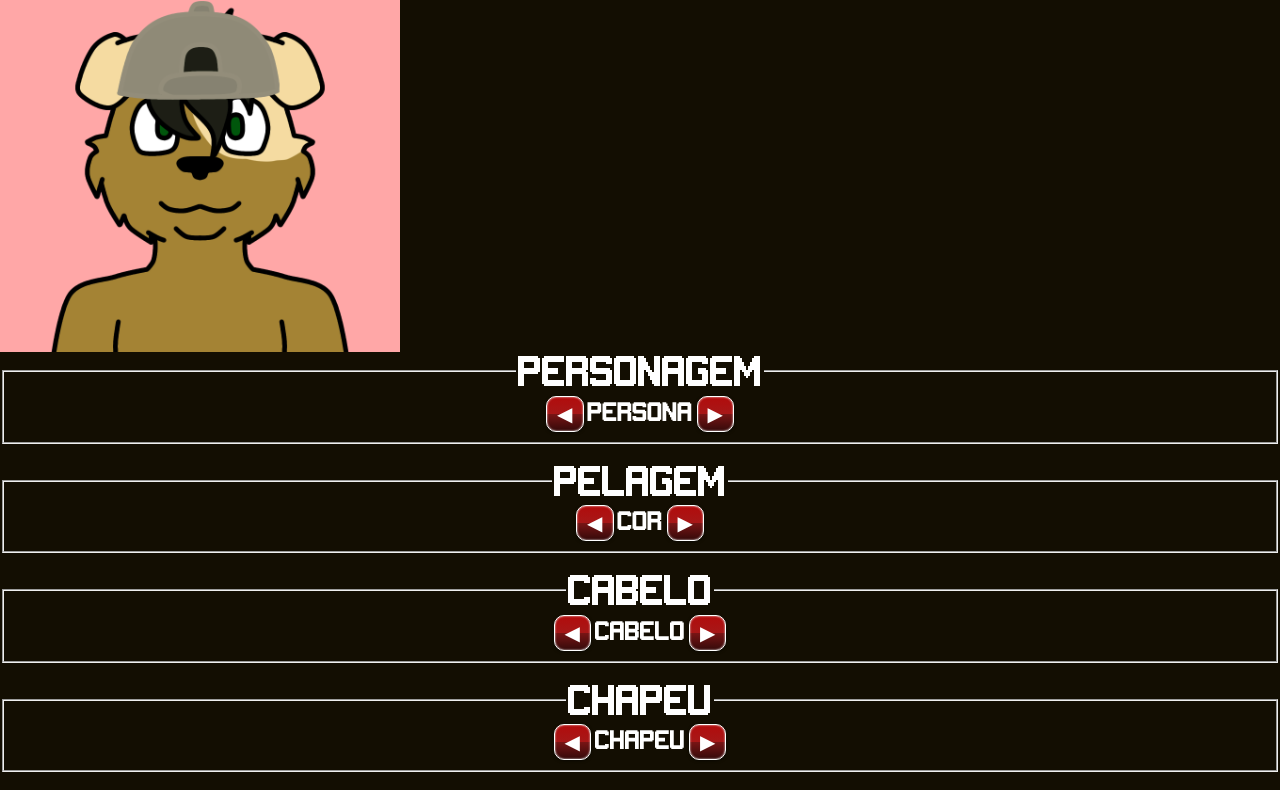
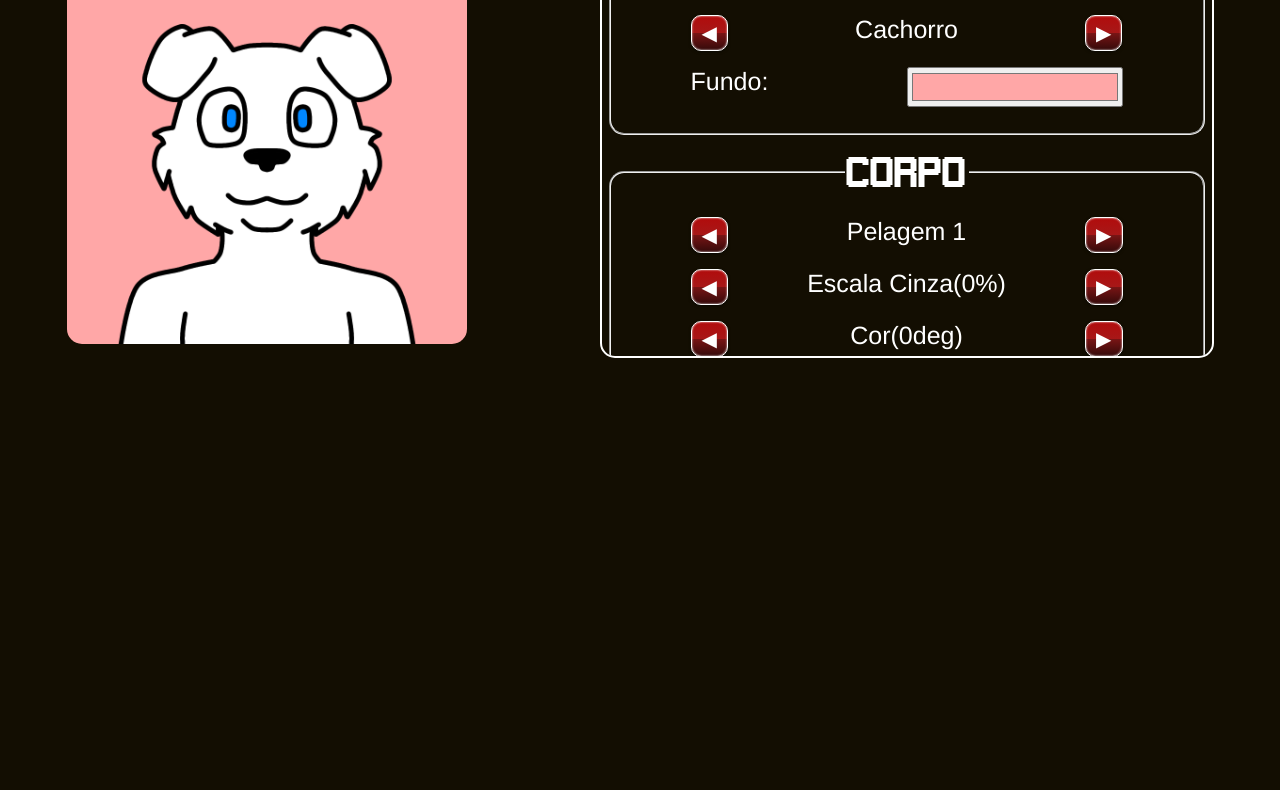
Before and after one commit to NikolasEduardo/ProjectGameplays, a plain HTML site: page public/personagem.html in a window 1280 px wide. Shown: the part 233-1023 px from the top of the page. After the commit the page ends 800 px from the top, so only its background shows below. Drawn offline with Linux system fonts and the light colour scheme.

Commit message:
customizar personagem completo

```diff
--- a/public/css/personagem.css
+++ b/public/css/personagem.css
@@ -11,8 +11,15 @@
 body {
     background: rgb(19, 14, 2);
     color: white;
+    display: flex;
+    flex-direction: column;
+    align-items: center;
     padding: 0;
     margin: 0;
+}
+
+::-webkit-scrollbar {
+    display: none;
 }
 
 h1 {
@@ -21,7 +28,7 @@ h1 {
     font-style: normal;
     margin: 20px auto;
     font-family: "FonteGamer";
-    font-size: 70px;
+    font-size: 60px;
     text-transform: uppercase;
     color: #ffcdcd;
     text-shadow: 0 0 5px #ffd9d9, 0 0 10px #ffa7a7,
@@ -44,40 +51,68 @@ a {
         0px -1px 0px rgba(000, 000, 000, 0.2) 0px 1px 0px rgba(255, 255, 255, 1);
 }
 
+div#customizacao {
+    width: 100%;
+    display: flex;
+    flex-direction: row;
+    justify-content: space-evenly;
+}
+
 div#personagem {
     width: 400px;
     height: 400px;
     background-position: center;
     background-size: cover;
     background-color: #ffa7a7;
+    position: relative;
+    border-radius: 15px;
 }
 
-div#personagem> div {
+div#personagem> :nth-child(1) {
     width: 100%;
     height: 100%;
+    position: absolute;
     background-size: cover;
-    background-image: url("../images/customizar/Personagens/Cachorro/3.png");
-    filter: brightness(100%) contrast(100%) grayscale(0%) hue-rotate(10deg) invert(0%) saturate(100%) sepia(0%);
 }
 
-div#personagem> div > div {
+div#personagem> :nth-child(2) {
     width: 100%;
     height: 100%;
+    position: absolute;
     background-size: cover;
-    background-image: url("../images/customizar/Cabelos/Cabelo1/1.png");
-    filter: brightness(50%) contrast(100%) grayscale(90%) hue-rotate(90deg) invert(0%) saturate(100%) sepia(50%);
 }
 
-div#personagem> div > div > div {
+div#personagem> :nth-child(3) {
     width: 100%;
     height: 100%;
+    position: absolute;
     background-size: cover;
-    background-image: url("../images/customizar/Chapéus/2.png");
-    filter: brightness(10%) contrast(100%) grayscale(10%) hue-rotate(90deg) invert(100%) saturate(100%) sepia(0%);
 }
 
-legend,
-label {
+#opcoes {
+    width: 70%;
+    min-width: 400px;
+    max-width: 600px;
+    padding: 5px;
+    height: 400px;
+    overflow-y: scroll;
+    border: 2px white solid;
+    border-radius: 15px;
+}
+
+fieldset {
+    padding: 10px 80px;
+    border-radius: 15px;
+}
+
+fieldset>p {
+    width: 100%;
+    display: flex;
+    flex-direction: row;
+    justify-content: space-between;
+}
+
+legend {
     font-family: 'FonteComum';
     cursor: default;
 }
@@ -87,7 +122,13 @@ legend {
 }
 
 label {
-    font-size: 20px;
+    font-size: 25px;
+    font-family: 'Franklin Gothic Medium', 'Arial Narrow', Arial, sans-serif;
+}
+
+input[type="color"] {
+    width: 50%;
+    height: 40px;
 }
 
 button {
@@ -104,3 +145,40 @@ button {
     text-shadow:
         0px -1px 0px rgba(000, 000, 000, 0.2) 0px 1px 0px rgba(255, 255, 255, 1);
 }
+
+@media (max-width: 1030px) {
+    div#customizacao {
+        width: 100%;
+        display: flex;
+        flex-direction: column;
+        align-items: center;
+    }
+    #opcoes {
+        height: 40vh;
+        border: 2px white solid;
+        border-radius: 15px;
+    }
+}
+
+@media (max-width: 650px) {
+    h1 {
+        font-size: 50px;
+    }
+
+    div#personagem {
+        width: 350px;
+        height: 350px;
+    }
+
+    div#customizacao {
+        width: 95%;
+    }
+
+    #opcoes {
+        width: 100%;
+    }
+
+    fieldset {
+        padding: 10px 30px;
+    }
+}
--- /dev/null
+++ b/public/js/personagem.js
@@ -0,0 +1,350 @@
+fundoPersonagem = "#ffa7a7";
+document.getElementById('corFundo').value = fundoPersonagem;
+
+custPersona = document.getElementById('corpo');
+personagens = ["Cachorro", "Gato", "Coelho"];
+corpoPersona = 0;
+pelagem = 1;
+
+custCabelo = document.getElementById('cabelo');
+tipoCabelo = 0;
+coloracaoCabelo = 1;
+
+custChapeu = document.getElementById('chapeu');
+chapeus = ['Nenhum', 'Chapéu', 'Boné',
+    'Cartola', 'Astronauta', 'Deku Dark'];
+tipoChapeu = 0;
+//---------------------------------------------
+brilho = ['10%', '20%', '30%', '40%', '50%',
+    '60%', '70%', '80%', '90%', '100%'];
+
+brilhoCabelo = 9;
+brilhoChapeu = 9;
+//---------------------------------------------
+grayscale = ['0%', '10%', '20%', '30%', '40%', '50%',
+    '60%', '70%', '80%', '90%', '100%'];
+
+grayscaleCabelo = 0;
+grayscaleChapeu = 0;
+grayscaleCorpo = 0;
+//---------------------------------------------
+hueRotate = ['0deg', '30deg', '60deg', '120deg',
+    '180deg', '210deg', '240deg', '270deg',
+    '300deg', '330deg'];
+
+hueRotateCabelo = 0;
+hueRotateChapeu = 0;
+hueRotateCorpo = 0;
+//---------------------------------------------
+invert = ['0%', '20%', '40%',
+    '60%', '80%', '100%'];
+invertCabelo = 0;
+invertChapeu = 0;
+invertCorpo = 0;
+//---------------------------------------------
+
+
+function trocarPersona(valor) {
+    switch (valor) {
+        case "proxPersonagem":
+            corpoPersona++;
+            if (corpoPersona == 3) {
+                corpoPersona = 0;
+            }
+            break;
+        case "antePersonagem":
+            corpoPersona--;
+            if (corpoPersona == -1) {
+                corpoPersona = 2;
+            }
+            break;
+        case "proxPelagem":
+            pelagem++;
+            if (pelagem == 6) {
+                pelagem = 1;
+            }
+            break;
+        case "antePelagem":
+            pelagem--;
+            if (pelagem == 0) {
+                pelagem = 5;
+            }
+            break;
+    }
+    console.log(`corpo: ${personagens[corpoPersona]} cor: ${pelagem}`);
+    custPersona.style.backgroundImage = `url(images/customizar/Personagens/${personagens[corpoPersona]}/${pelagem}.png)`
+    document.getElementById('personagens').innerHTML = personagens[corpoPersona];
+    document.getElementById('pelagem').innerHTML = `Pelagem ${pelagem}`;
+}
+
+function trocarCabelo(valor) {
+    switch (valor) {
+        case "proxTipo":
+            tipoCabelo++;
+            if (tipoCabelo == 11) {
+                tipoCabelo = 0;
+            }
+            break;
+        case "anteTipo":
+            tipoCabelo--;
+            if (tipoCabelo == -1) {
+                tipoCabelo = 10;
+            }
+            break;
+        case "proxColor":
+            coloracaoCabelo++;
+            if (coloracaoCabelo == 5) {
+                coloracaoCabelo = 1;
+            }
+            break;
+        case "anteColor":
+            coloracaoCabelo--;
+            if (coloracaoCabelo == 0) {
+                coloracaoCabelo = 4;
+            }
+            break;
+    }
+    console.log(`cabelo: ${tipoCabelo} cor: ${coloracaoCabelo}`);
+    if (tipoCabelo != 0) {
+        custCabelo.style.backgroundImage = `url(images/customizar/Cabelos/Cabelo${tipoCabelo}/${coloracaoCabelo}.png)`;
+        document.getElementById('tipo').innerHTML = `Estilo ${tipoCabelo}`;
+    } else {
+        custCabelo.style.backgroundImage = `url()`;
+        document.getElementById('tipo').innerHTML = `Sem Cabelo`;
+    }
+    document.getElementById('color').innerHTML = `Coloração ${coloracaoCabelo}`;
+}
+
+function trocarChapeu(valor) {
+    switch (valor) {
+        case "prox":
+            tipoChapeu++;
+            if (tipoChapeu == 6) {
+                tipoChapeu = 0;
+            }
+            break;
+        case "ante":
+            tipoChapeu--;
+            if (tipoChapeu == -1) {
+                tipoChapeu = 5;
+            }
+            break;
+    }
+    console.log(`chapéu: ${tipoChapeu}`);
+    if (tipoChapeu != 0) {
+        custChapeu.style.backgroundImage = `url(images/customizar/Chapéus/${tipoChapeu}.png)`;
+    } else {
+        custChapeu.style.backgroundImage = `url()`;
+    }
+    document.getElementById('chapeus').innerHTML = chapeus[tipoChapeu];
+}
+
+trocarPersona();
+trocarCabelo();
+trocarChapeu();
+
+function trocarEstilo(valor, estilo, alterar) {
+    switch (estilo) {
+        case "luminosidade":
+            switch (alterar) {
+                case "cabelo":
+                    if (valor == "prox") {
+                        brilhoCabelo++;
+                        if (brilhoCabelo == 10) {
+                            brilhoCabelo = 0
+                        }
+                    } else {
+                        brilhoCabelo--;
+                        if (brilhoCabelo == -1) {
+                            brilhoCabelo = 9
+                        }
+                    }
+                    break;
+                case "chapeu":
+                    if (valor == "prox") {
+                        brilhoChapeu++;
+                        if (brilhoChapeu == 10) {
+                            brilhoChapeu = 0
+                        }
+                    } else {
+                        brilhoChapeu--;
+                        if (brilhoChapeu == -1) {
+                            brilhoChapeu = 9
+                        }
+                    }
+                    break;
+            }
+            break;
+        case "escalacinza":
+            switch (alterar) {
+                case "corpo":
+                    if (valor == "prox") {
+                        grayscaleCorpo++;
+                        if (grayscaleCorpo == 11) {
+                            grayscaleCorpo = 0;
+                        }
+                    } else {
+                        grayscaleCorpo--;
+                        if (grayscaleCorpo == -1) {
+                            grayscaleCorpo = 10;
+                        }
+                    }
+                    break;
+                case "cabelo":
+                    if (valor == "prox") {
+                        grayscaleCabelo++;
+                        if (grayscaleCabelo == 11) {
+                            grayscaleCabelo = 0;
+                        }
+                    } else {
+                        grayscaleCabelo--;
+                        if (grayscaleCabelo == -1) {
+                            grayscaleCabelo = 10;
+                        }
+                    }
+                    break;
+                case "chapeu":
+                    if (valor == "prox") {
+                        grayscaleChapeu++;
+                        if (grayscaleChapeu == 11) {
+                            grayscaleChapeu = 0;
+                        }
+                    } else {
+                        grayscaleChapeu--;
+                        if (grayscaleChapeu == -1) {
+                            grayscaleChapeu = 10;
+                        }
+                    }
+                    break;
+            }
+            break;
+        case "cor":
+            switch (alterar) {
+                case "corpo":
+                    if (valor == "prox") {
+                        hueRotateCorpo++;
+                        if (hueRotateCorpo == 10) {
+                            hueRotateCorpo = 0;
+                        }
+                    } else {
+                        hueRotateCorpo--;
+                        if (hueRotateCorpo == -1) {
+                            hueRotateCorpo = 9;
+                        }
+                    }
+                    break;
+                case "cabelo":
+                    if (valor == "prox") {
+                        hueRotateCabelo++;
+                        if (hueRotateCabelo == 10) {
+                            hueRotateCabelo = 0;
+                        }
+                    } else {
+                        hueRotateCabelo--;
+                        if (hueRotateCabelo == -1) {
+                            hueRotateCabelo = 9;
+                        }
+                    }
+                    break;
+                case "chapeu":
+                    if (valor == "prox") {
+                        hueRotateChapeu++;
+                        if (hueRotateChapeu == 10) {
+                            hueRotateChapeu = 0;
+                        }
+                    } else {
+                        hueRotateChapeu--;
+                        if (hueRotateChapeu == -1) {
+                            hueRotateChapeu = 9;
+                        }
+                    }
+                    break;
+            }
+            break;
+        case "inverter":
+            switch (alterar) {
+                case "corpo":
+                    if (valor == "prox") {
+                        invertCorpo++;
+                        if (invertCorpo == 6) {
+                            invertCorpo = 0;
+                        }
+                    } else {
+                        invertCorpo--;
+                        if (invertCorpo == -1) {
+                            invertCorpo = 5;
+                        }
+                    }
+                    break;
+                case "cabelo":
+                    if (valor == "prox") {
+                        invertCabelo++;
+                        if (invertCabelo == 6) {
+                            invertCabelo = 0;
+                        }
+                    } else {
+                        invertCabelo--;
+                        if (invertCabelo == -1) {
+                            invertCabelo = 5;
+                        }
+                    }
+                    break;
+                case "chapeu":
+                    if (valor == "prox") {
+                        invertChapeu++;
+                        if (invertChapeu == 6) {
+                            invertChapeu = 0;
+                        }
+                    } else {
+                        invertChapeu--;
+                        if (invertChapeu == -1) {
+                            invertChapeu = 5;
+                        }
+                    }
+                    break;
+            }
+            break;
+    }
+    custPersona.style.filter = `
+    grayscale(${grayscale[grayscaleCorpo]})
+    hue-rotate(${hueRotate[hueRotateCorpo]})
+    invert(${invert[invertCorpo]})`
+
+    custCabelo.style.filter = `
+    brightness(${brilho[brilhoCabelo]})
+    grayscale(${grayscale[grayscaleCabelo]})
+    hue-rotate(${hueRotate[hueRotateCabelo]})
+    invert(${invert[invertCabelo]})`
+
+    custChapeu.style.filter = `
+    brightness(${brilho[brilhoChapeu]})
+    grayscale(${grayscale[grayscaleChapeu]})
+    hue-rotate(${hueRotate[hueRotateChapeu]})
+    invert(${invert[invertChapeu]})`
+
+    document.getElementById('lumi2').innerHTML = `Luminosidade(${brilho[brilhoCabelo]})`;
+    document.getElementById('lumi3').innerHTML = `Luminosidade(${brilho[brilhoChapeu]})`;
+
+    document.getElementById('cinza1').innerHTML = `Escala Cinza(${grayscale[grayscaleCorpo]})`;
+    document.getElementById('cinza2').innerHTML = `Escala Cinza(${grayscale[grayscaleCabelo]})`;
+    document.getElementById('cinza3').innerHTML = `Escala Cinza(${grayscale[grayscaleChapeu]})`;
+
+    document.getElementById('cor1').innerHTML = `Cor(${hueRotate[hueRotateCorpo]})`;
+    document.getElementById('cor2').innerHTML = `Cor(${hueRotate[hueRotateCabelo]})`;
+    document.getElementById('cor3').innerHTML = `Cor(${hueRotate[hueRotateChapeu]})`;
+
+    document.getElementById('invert1').innerHTML = `Inverter(${invert[invertCorpo]})`;
+    document.getElementById('invert2').innerHTML = `Inverter(${invert[invertCabelo]})`;
+    document.getElementById('invert3').innerHTML = `Inverter(${invert[invertChapeu]})`;
+}
+
+trocarEstilo();
+
+function mudarFundo() {
+    fundoPersonagem = document.getElementById('corFundo').value;
+
+    document.getElementById('personagem').style.backgroundColor =
+        fundoPersonagem;
+}
+
+mudarFundo();
--- a/public/personagem.html
+++ b/public/personagem.html
@@ -1,5 +1,5 @@
 <!DOCTYPE html>
-<html lang="en">
+<html lang="pt-br">
 
 <head>
     <meta charset="UTF-8">
@@ -12,45 +12,117 @@
 <body align="center">
     <h1>Customize Seu Personagem</h1>
     <br>
-    <a href="index.html">Voltar</a>
-    <br><br><br>
+    <a href="index.html" onclick="salvarPersona()">Voltar e Salvar</a>
+    <br>
+    <div id="customizacao">
         <div id="personagem">
-        <div>
-            <div>
-                <div></div>
+            <div id="corpo"></div>
+            <div id="cabelo"></div>
+            <div id="chapeu"></div>
         </div>
-        </div>
-    </div>
+        <br>
         <div id="opcoes">
             <fieldset>
                 <legend>Personagem</legend>
-            <button>◀</button>
-            <label>Persona</label>
-            <button>▶</button>
+                <p>
+                    <button onclick="trocarPersona('antePersonagem')">◀</button>
+                    <label id="personagens">Cachorro</label>
+                    <button onclick="trocarPersona('proxPersonagem')">▶</button>
+                </p>
+                <p>
+                    <label>Fundo:</label>
+                    <input type="color" id="corFundo" onchange="mudarFundo()"/>
+                </p>
             </fieldset>
             <br>
             <fieldset>
-            <legend>Pelagem</legend>
-            <button>◀</button>
-            <label>Cor</label>
-            <button>▶</button>
+                <legend>Corpo</legend>
+                <p>
+                    <button onclick="trocarPersona('antePelagem')">◀</button>
+                    <label id="pelagem">Pelagem 1</label>
+                    <button onclick="trocarPersona('proxPelagem')">▶</button>
+                </p>
+                <p>
+                    <button onclick="trocarEstilo('ante', 'escalacinza', 'corpo')">◀</button>
+                    <label id="cinza1">Escala Cinza</label>
+                    <button onclick="trocarEstilo('prox', 'escalacinza', 'corpo')">▶</button>
+                </p>
+                <p>
+                    <button onclick="trocarEstilo('ante', 'cor', 'corpo')">◀</button>
+                    <label id="cor1">Cor</label>
+                    <button onclick="trocarEstilo('prox', 'cor', 'corpo')">▶</button>
+                </p>
+                <p>
+                    <button onclick="trocarEstilo('ante', 'inverter', 'corpo')">◀</button>
+                    <label id="invert1">Inverter</label>
+                    <button onclick="trocarEstilo('prox', 'inverter', 'corpo')">▶</button>
+                </p>
             </fieldset>
             <br>
             <fieldset>
                 <legend>Cabelo</legend>
-            <button>◀</button>
-            <label>Cabelo</label>
-            <button>▶</button>
+                <p>
+                    <button onclick="trocarCabelo('anteTipo')">◀</button>
+                    <label id="tipo">Tipo 1</label>
+                    <button onclick="trocarCabelo('proxTipo')">▶</button>
+                </p>
+                <p>
+                    <button onclick="trocarCabelo('anteColor')">◀</button>
+                    <label id="color">Coloração 3</label>
+                    <button onclick="trocarCabelo('proxColor')">▶</button>
+                </p>
+                <p>
+                    <button onclick="trocarEstilo('ante', 'luminosidade', 'cabelo')">◀</button>
+                    <label id="lumi2">Luminosidade</label>
+                    <button onclick="trocarEstilo('prox', 'luminosidade', 'cabelo')">▶</button>
+                </p>
+                <p>
+                    <button onclick="trocarEstilo('ante', 'escalacinza', 'cabelo')">◀</button>
+                    <label id="cinza2">Escala Cinza</label>
+                    <button onclick="trocarEstilo('prox', 'escalacinza', 'cabelo')">▶</button>
+                </p>
+                <p>
+                    <button onclick="trocarEstilo('ante', 'cor', 'cabelo')">◀</button>
+                    <label id="cor2">Cor</label>
+                    <button onclick="trocarEstilo('prox', 'cor', 'cabelo')">▶</button>
+                </p>
+                <p>
+                    <button onclick="trocarEstilo('ante', 'inverter', 'cabelo')">◀</button>
+                    <label id="invert2">Inverter</label>
+                    <button onclick="trocarEstilo('prox', 'inverter', 'cabelo')">▶</button>
+                </p>
             </fieldset>
             <br>
             <fieldset>
                 <legend>Chapeu</legend>
-            <button>◀</button>
-            <label>Chapeu</label>
-            <button>▶</button>
+                <p>
+                    <button onclick="trocarChapeu('ante')">◀</button>
+                    <label id="chapeus">Capacete</label>
+                    <button onclick="trocarChapeu('prox')">▶</button>
+                </p>
+                <p>
+                    <button onclick="trocarEstilo('ante', 'luminosidade', 'chapeu')">◀</button>
+                    <label id="lumi3">Luminosidade</label>
+                    <button onclick="trocarEstilo('prox', 'luminosidade', 'chapeu')">▶</button>
+                </p>
+                <p>
+                    <button onclick="trocarEstilo('ante', 'escalacinza', 'chapeu')">◀</button>
+                    <label id="cinza3">Escala Cinza</label>
+                    <button onclick="trocarEstilo('prox', 'escalacinza', 'chapeu')">▶</button>
+                </p>
+                <p>
+                    <button onclick="trocarEstilo('ante', 'cor', 'chapeu')">◀</button>
+                    <label id="cor3">Cor</label>
+                    <button onclick="trocarEstilo('prox', 'cor', 'chapeu')">▶</button>
+                </p>
+                <p>
+                    <button onclick="trocarEstilo('ante', 'inverter', 'chapeu')">◀</button>
+                    <label id="invert3">Inverter</label>
+                    <button onclick="trocarEstilo('prox', 'inverter', 'chapeu')">▶</button>
+                </p>
             </fieldset>
-        <br>
+        </div>
     </div>
 </body>
-
+<script src="js/personagem.js"></script>
 </html>
```
Also changed, not shown: public/images/customizar/Cabelos/Cabelo10/1.png (renamed from public/images/customizar/Cabelos/Cabelo0/1.png), public/images/customizar/Cabelos/Cabelo10/2.png (renamed from public/images/customizar/Cabelos/Cabelo0/2.png), public/images/customizar/Cabelos/Cabelo10/3.png (renamed from public/images/customizar/Cabelos/Cabelo0/3.png), public/images/customizar/Cabelos/Cabelo10/4.png (renamed from public/images/customizar/Cabelos/Cabelo0/4.png). Lines whose indentation alone changed are shown as unchanged.
